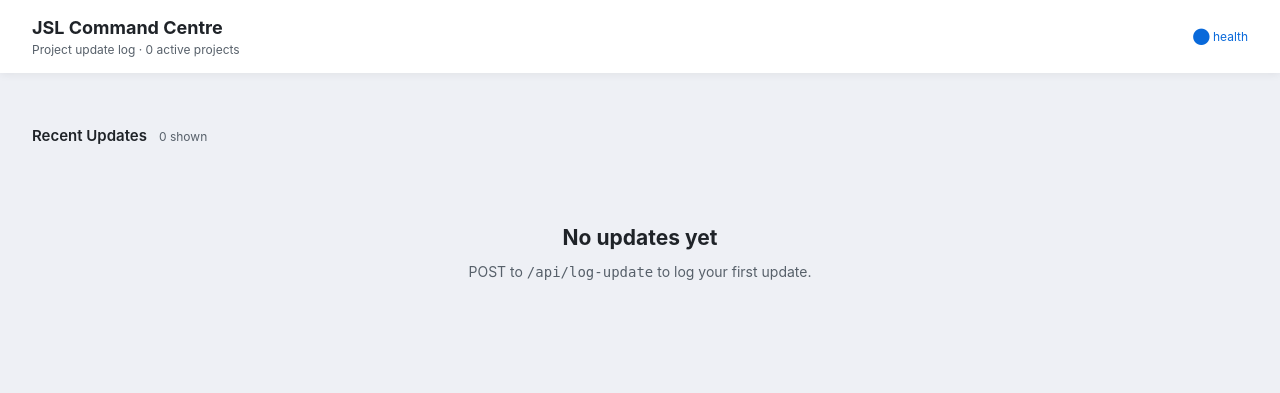
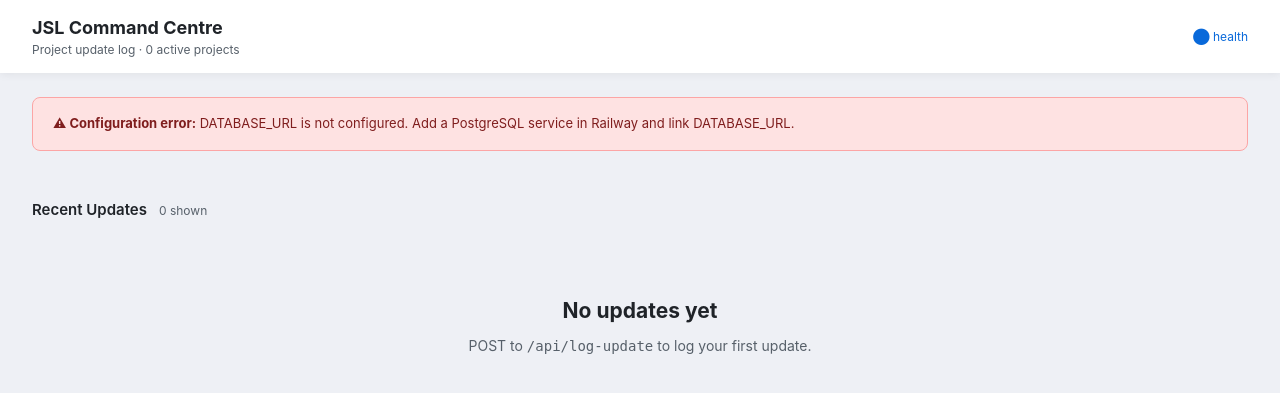
Before and after one commit to sgargjindalx/command-centre, a Flask app: page / in a window 1280 px wide. Shown: the top 393 px of the page. Run offline with Flask 3, Linux system fonts and the light colour scheme; data that the repository does not hold is empty; some libraries are stand-ins or nearby versions.

Commit message:
fix: graceful DB-unavailable handling on all routes
- Every route now checks DATABASE_URL is set before touching the DB
- All DB calls wrapped in try/except returning friendly errors instead of 500
- / renders an error banner in HTML (no crash)
- /api/* return {error, detail} with 503 (no crash)
- _try_apply_schema() retried on each request until it succeeds,
  so schema is applied as soon as DB becomes available
- /health now reports database_url_set and schema_applied fields
  to make diagnosis easy without needing Railway CLI

```diff
--- a/app.py
+++ b/app.py
@@ -17,20 +17,36 @@ logger = logging.getLogger(__name__)
 app = Flask(__name__, template_folder="templates", static_folder="static")
 app.config["SECRET_KEY"] = config.SECRET_KEY
 
-# Apply schema at import time so gunicorn workers pick it up.
-# Wrapped in try/except so the app starts even if the DB isn't
-# reachable yet — Railway wires DATABASE_URL after the build step.
-try:
-    database.apply_schema()
-except Exception as _e:
-    logger.warning("apply_schema() skipped at startup: %s", _e)
+# Track whether the schema has been applied yet.
+# Retried on the first successful DB connection if startup failed.
+_schema_applied = False
+
+
+def _try_apply_schema():
+    global _schema_applied
+    if _schema_applied:
+        return True
+    if not config.DATABASE_URL:
+        logger.warning("DATABASE_URL not set — skipping schema apply")
+        return False
+    try:
+        database.apply_schema()
+        _schema_applied = True
+        logger.info("Schema applied successfully")
+        return True
+    except Exception as e:
+        logger.warning("apply_schema() failed: %s", e)
+        return False
+
+
+# Attempt schema on startup (gunicorn import); failure is non-fatal.
+_try_apply_schema()
 
 
 # ── Auth helpers ──────────────────────────────────────────────────────
 def _check_api_key():
-    """Return True if the request carries a valid API key (or no key is configured)."""
     if not config.API_KEY:
-        return True   # no key configured → open (dev mode)
+        return True
     auth = request.headers.get("Authorization", "")
     if auth.startswith("Bearer "):
         return auth[7:] == config.API_KEY
@@ -46,29 +62,54 @@ def require_api_key(f):
     return wrapper
 
 
+# ── Health — always 200 ───────────────────────────────────────────────
+@app.route("/health")
+def health():
+    db_ok = database.healthcheck()
+    if db_ok:
+        _try_apply_schema()   # retry schema if startup missed it
+    return jsonify({
+        "status": "ok" if db_ok else "degraded",
+        "db": "ok" if db_ok else "fail",
+        "database_url_set": bool(config.DATABASE_URL),
+        "schema_applied": _schema_applied,
+        "timestamp": datetime.utcnow().isoformat() + "Z",
+    }), 200
+
+
 # ── Web UI ────────────────────────────────────────────────────────────
 @app.route("/")
 def index():
-    with database.get_cursor() as cur:
-        cur.execute(
-            """SELECT p.name, p.description, p.url, p.status,
-                      count(pu.id) AS update_count,
-                      max(pu.update_date) AS last_update
-               FROM projects p
-               LEFT JOIN project_updates pu ON pu.project_id = p.id
-               WHERE p.status = 'active'
-               GROUP BY p.id
-               ORDER BY p.name""")
-        projects = [dict(r) for r in cur.fetchall()]
+    if not config.DATABASE_URL:
+        return render_template("index.html", projects=[], updates=[],
+                               error="DATABASE_URL is not configured. "
+                                     "Add a PostgreSQL service in Railway and link DATABASE_URL.")
+    _try_apply_schema()
+    try:
+        with database.get_cursor() as cur:
+            cur.execute(
+                """SELECT p.name, p.description, p.url, p.status,
+                          count(pu.id) AS update_count,
+                          max(pu.update_date) AS last_update
+                   FROM projects p
+                   LEFT JOIN project_updates pu ON pu.project_id = p.id
+                   WHERE p.status = 'active'
+                   GROUP BY p.id
+                   ORDER BY p.name""")
+            projects = [dict(r) for r in cur.fetchall()]
 
-        cur.execute(
-            """SELECT p.name AS project_name, pu.update_text, pu.update_date,
-                      pu.source, pu.created_at
-               FROM project_updates pu
-               JOIN projects p ON p.id = pu.project_id
-               ORDER BY pu.update_date DESC, pu.created_at DESC
-               LIMIT 50""")
-        updates = [dict(r) for r in cur.fetchall()]
+            cur.execute(
+                """SELECT p.name AS project_name, pu.update_text, pu.update_date,
+                          pu.source, pu.created_at
+                   FROM project_updates pu
+                   JOIN projects p ON p.id = pu.project_id
+                   ORDER BY pu.update_date DESC, pu.created_at DESC
+                   LIMIT 50""")
+            updates = [dict(r) for r in cur.fetchall()]
+    except Exception as e:
+        logger.exception("/ DB error")
+        return render_template("index.html", projects=[], updates=[],
+                               error=f"Database error: {e}")
 
     for u in updates:
         if hasattr(u.get("update_date"), "isoformat"):
@@ -76,30 +117,24 @@ def index():
         if isinstance(u.get("created_at"), datetime):
             u["created_at"] = u["created_at"].isoformat()
 
-    return render_template("index.html", projects=projects, updates=updates)
-
-
-# ── Health ────────────────────────────────────────────────────────────
-@app.route("/health")
-def health():
-    # Always return 200 so Railway's healthcheck passes even when the
-    # DB is temporarily unreachable (e.g. during initial provisioning).
-    ok = database.healthcheck()
-    return jsonify({
-        "status": "ok" if ok else "degraded",
-        "db": "ok" if ok else "fail",
-        "timestamp": datetime.utcnow().isoformat() + "Z",
-    }), 200
+    return render_template("index.html", projects=projects, updates=updates, error=None)
 
 
 # ── GET /api/projects ─────────────────────────────────────────────────
 @app.route("/api/projects")
 def api_projects():
-    with database.get_cursor() as cur:
-        cur.execute(
-            """SELECT id, name, description, url, status, created_at
-               FROM projects ORDER BY name""")
-        rows = [dict(r) for r in cur.fetchall()]
+    if not config.DATABASE_URL:
+        return jsonify({"error": "DATABASE_URL not configured"}), 503
+    _try_apply_schema()
+    try:
+        with database.get_cursor() as cur:
+            cur.execute(
+                "SELECT id, name, description, url, status, created_at "
+                "FROM projects ORDER BY name")
+            rows = [dict(r) for r in cur.fetchall()]
+    except Exception as e:
+        logger.exception("/api/projects DB error")
+        return jsonify({"error": "database unavailable", "detail": str(e)}), 503
     for r in rows:
         if isinstance(r.get("created_at"), datetime):
             r["created_at"] = r["created_at"].isoformat()
@@ -109,29 +144,36 @@ def api_projects():
 # ── GET /api/project-updates ──────────────────────────────────────────
 @app.route("/api/project-updates")
 def api_project_updates():
+    if not config.DATABASE_URL:
+        return jsonify({"error": "DATABASE_URL not configured"}), 503
+    _try_apply_schema()
     project_name = request.args.get("project", "").strip()
     limit = min(int(request.args.get("limit", 20)), 500)
-    with database.get_cursor() as cur:
-        if project_name:
-            cur.execute(
-                """SELECT pu.id, p.name AS project_name, pu.update_text,
-                          pu.update_date, pu.source, pu.created_at
-                   FROM project_updates pu
-                   JOIN projects p ON p.id = pu.project_id
-                   WHERE p.name = %s
-                   ORDER BY pu.update_date DESC, pu.created_at DESC
-                   LIMIT %s""",
-                (project_name, limit))
-        else:
-            cur.execute(
-                """SELECT pu.id, p.name AS project_name, pu.update_text,
-                          pu.update_date, pu.source, pu.created_at
-                   FROM project_updates pu
-                   JOIN projects p ON p.id = pu.project_id
-                   ORDER BY pu.update_date DESC, pu.created_at DESC
-                   LIMIT %s""",
-                (limit,))
-        rows = [dict(r) for r in cur.fetchall()]
+    try:
+        with database.get_cursor() as cur:
+            if project_name:
+                cur.execute(
+                    """SELECT pu.id, p.name AS project_name, pu.update_text,
+                              pu.update_date, pu.source, pu.created_at
+                       FROM project_updates pu
+                       JOIN projects p ON p.id = pu.project_id
+                       WHERE p.name = %s
+                       ORDER BY pu.update_date DESC, pu.created_at DESC
+                       LIMIT %s""",
+                    (project_name, limit))
+            else:
+                cur.execute(
+                    """SELECT pu.id, p.name AS project_name, pu.update_text,
+                              pu.update_date, pu.source, pu.created_at
+                       FROM project_updates pu
+                       JOIN projects p ON p.id = pu.project_id
+                       ORDER BY pu.update_date DESC, pu.created_at DESC
+                       LIMIT %s""",
+                    (limit,))
+            rows = [dict(r) for r in cur.fetchall()]
+    except Exception as e:
+        logger.exception("/api/project-updates DB error")
+        return jsonify({"error": "database unavailable", "detail": str(e)}), 503
     for r in rows:
         if isinstance(r.get("created_at"), datetime):
             r["created_at"] = r["created_at"].isoformat()
@@ -144,6 +186,9 @@ def api_project_updates():
 @app.route("/api/log-update", methods=["POST"])
 @require_api_key
 def api_log_update():
+    if not config.DATABASE_URL:
+        return jsonify({"error": "DATABASE_URL not configured"}), 503
+    _try_apply_schema()
     body         = request.get_json(silent=True) or {}
     project_name = (body.get("project_name") or "").strip()
     update_text  = (body.get("update_text")  or "").strip()
@@ -157,17 +202,21 @@ def api_log_update():
     if not update_date:
         return jsonify({"error": "update_date required (YYYY-MM-DD)"}), 400
 
-    with database.get_cursor(commit=True) as cur:
-        cur.execute("SELECT id FROM projects WHERE name = %s", (project_name,))
-        row = cur.fetchone()
-        if not row:
-            return jsonify({"error": f"project '{project_name}' not found"}), 404
-        project_id = row["id"]
-        cur.execute(
-            """INSERT INTO project_updates (project_id, update_text, update_date, source)
-               VALUES (%s, %s, %s, %s) RETURNING id""",
-            (project_id, update_text, update_date, source))
-        new_id = cur.fetchone()["id"]
+    try:
+        with database.get_cursor(commit=True) as cur:
+            cur.execute("SELECT id FROM projects WHERE name = %s", (project_name,))
+            row = cur.fetchone()
+            if not row:
+                return jsonify({"error": f"project '{project_name}' not found"}), 404
+            project_id = row["id"]
+            cur.execute(
+                """INSERT INTO project_updates (project_id, update_text, update_date, source)
+                   VALUES (%s, %s, %s, %s) RETURNING id""",
+                (project_id, update_text, update_date, source))
+            new_id = cur.fetchone()["id"]
+    except Exception as e:
+        logger.exception("/api/log-update DB error")
+        return jsonify({"error": "database unavailable", "detail": str(e)}), 503
 
     logger.info("log-update: project=%r id=%d date=%s source=%s",
                 project_name, new_id, update_date, source)
@@ -176,5 +225,5 @@ def api_log_update():
 
 # ── Boot ──────────────────────────────────────────────────────────────
 if __name__ == "__main__":
-    database.apply_schema()
+    _try_apply_schema()
     app.run(host="0.0.0.0", port=config.PORT, debug=not config.IS_PROD)
--- a/templates/index.html
+++ b/templates/index.html
@@ -84,6 +84,11 @@
 </header>
 
 <div class="container">
+  {% if error %}
+  <div style="background:#fee2e2;border:1px solid #fca5a5;border-radius:8px;padding:16px 20px;margin-bottom:20px;color:#7f1d1d;font-size:13px;">
+    <strong>⚠ Configuration error:</strong> {{ error }}
+  </div>
+  {% endif %}
 
   <!-- Projects -->
   <div class="projects">
```
